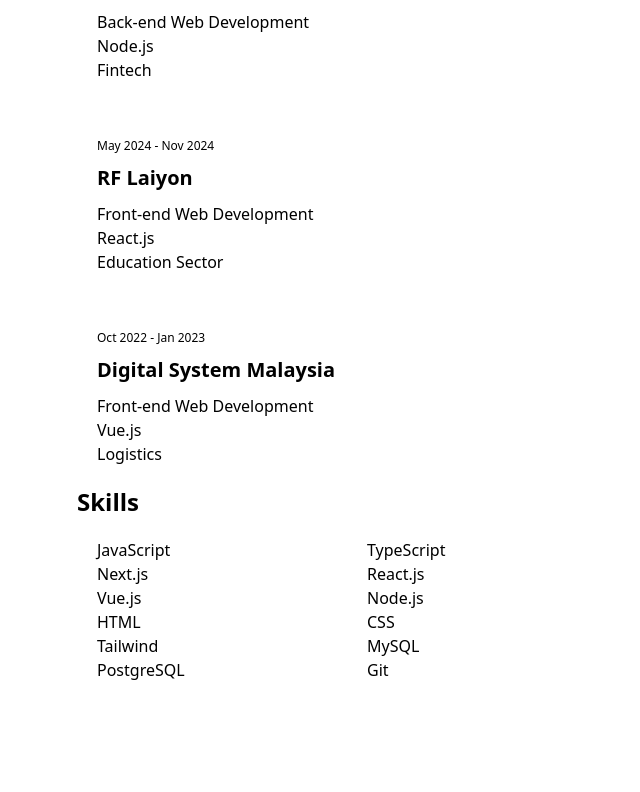
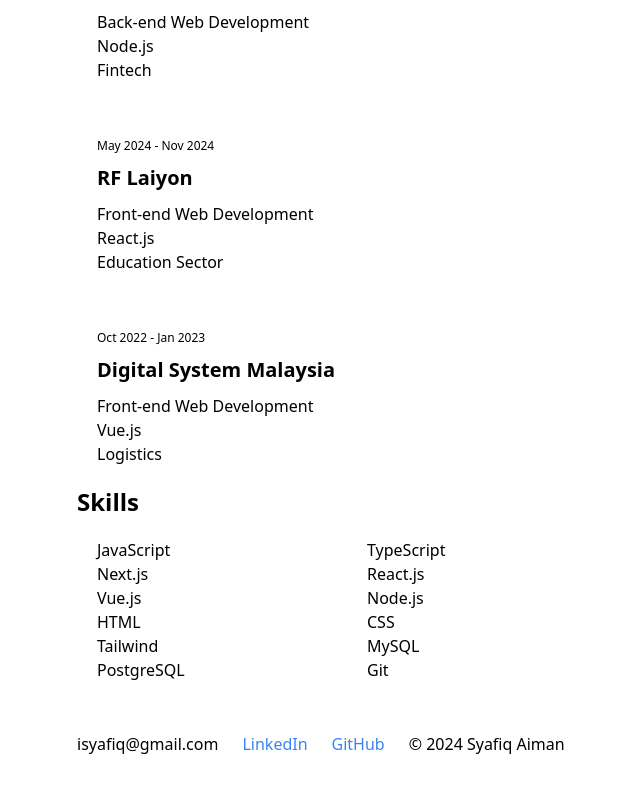
Before and after one commit to SyafiqAi/syafiq-portfolio-v2, a Vue app: page / in a window 1280 px wide. Shown: the part 346-1138 px from the top of the page, without its empty margins (283-923 px from the left). Built offline with nearby package versions, Linux system fonts and the light colour scheme.

Commit message:
feat: footer

```diff
--- /dev/null
+++ b/src/components/Sections/TheFooter.vue
@@ -0,0 +1,22 @@
+<script setup lang="ts"></script>
+
+<template>
+    <div class="my-[50px] flex flex-col items-center md:flex-row md:gap-6">
+        <span>isyafiq@gmail.com</span>
+        <span
+            ><a
+                href="http://www.linkedin.com/in/syafiq-aiman-b10b58303"
+                target="_blank"
+                >LinkedIn</a
+            ></span
+        >
+        <span
+            ><a href="https://github.com/SyafiqAi" target="_blank"
+                >GitHub</a
+            ></span
+        >
+        <span> &#169; 2024 Syafiq Aiman </span>
+    </div>
+</template>
+
+<style scoped></style>
--- a/src/index.css
+++ b/src/index.css
@@ -12,4 +12,7 @@
   h3 {
     @apply text-xl font-bold my-[10px];
   }
+  a {
+    @apply text-blue-500 hover:underline visited:text-purple-500
+  }
 }
--- a/src/views/HomeView.vue
+++ b/src/views/HomeView.vue
@@ -2,17 +2,21 @@
 import '@/assets/main.css'
 import ExperienceSection from '@/components/Sections/ExperienceSection.vue';
 import SkillsSection from '@/components/Sections/SkillsSection.vue';
+import TheFooter from '@/components/Sections/TheFooter.vue';
 
 </script>
 
 <template>
-        <div >
-            <main class="mx-auto sm px-[40px] py-[100px] max-w-[640px]">
+        <div class="mx-auto sm px-[40px] py-[100px] max-w-[640px]">
+            <main >
                 <h1>Syafiq's Portfolio</h1>
                 <p>I do web stuff.</p>
                 <ExperienceSection />
                 <SkillsSection />
             </main>
+            <footer>
+                <TheFooter />
+            </footer>
         </div>
 </template>
 
```
